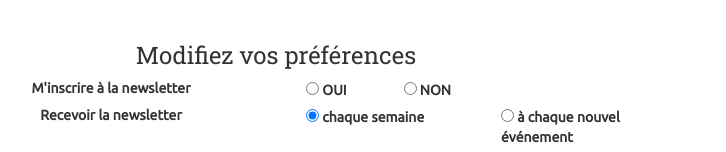
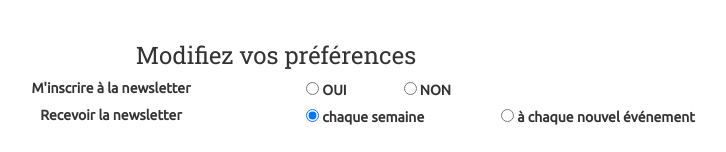
Before and after one commit to vcoquinot/sortir, a PHP site: page /mon-compte.php in a window 1280 px wide. Shown: the part 829-981 px from the top of the page, without its empty margins (349-1075 px from the left). After the commit the page ends 954 px from the top, so only its background shows below. Run offline with PHP 8.4, Linux system fonts and the light colour scheme; some libraries are stand-ins or nearby versions.

Commit message:
changed size

```diff
--- a/newsletter.php
+++ b/newsletter.php
@@ -21,7 +21,7 @@
           <span class="custom-control-indicator"></span>
           <span class="custom-control-description ">chaque semaine</span>
         </label>
-        <label class="col-md-2">
+        <label class="col-md-3">
           <input name="radio" type="radio" class="custom-control-input">
           <span class="custom-control-indicator"></span>
           <span class="custom-control-description ">à chaque nouvel événement</span>
```
